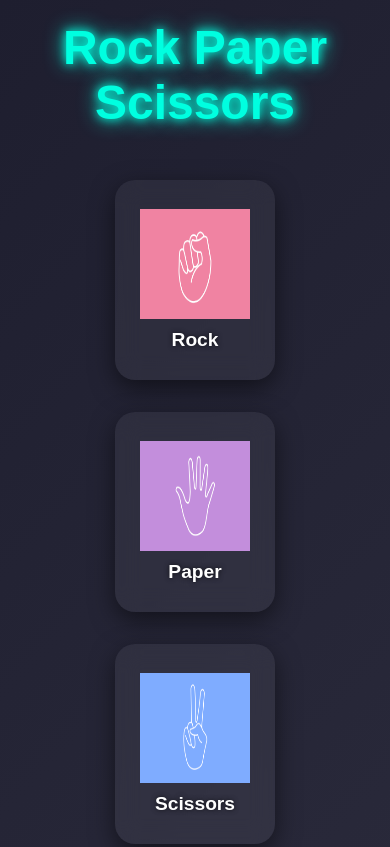
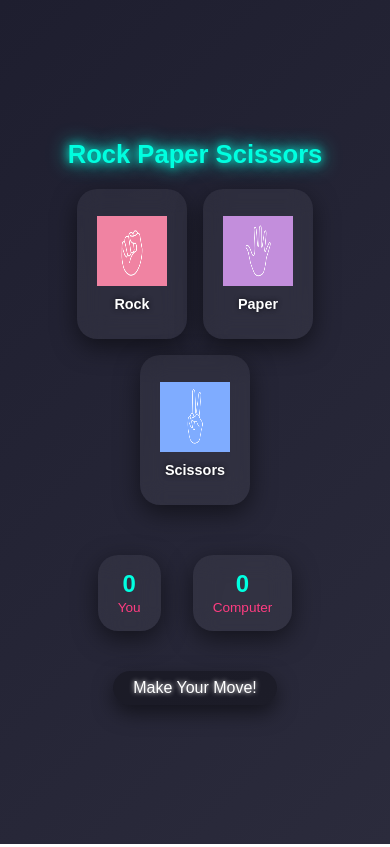
Before and after one commit to patilharshani2483/Rock-Paper-Scissors-Game, a plain HTML site: page index.html in a window 390 px wide. Shown: the top 847 px of the page. Drawn offline with Linux system fonts and the light colour scheme.

Commit message:
First Commit

```diff
--- a/Style.css
+++ b/Style.css
@@ -145,3 +145,95 @@ h1:hover {
 #msg:hover {
     transform: scale(1.05);
 }
+
+
+/* 🌟 Responsive adjustments */
+@media (max-width: 768px) {
+    /* Choices section wraps better on tablets/mobile */
+    .choices {
+        gap: 1rem;
+    }
+
+    .choice {
+        width: 130px;
+        height: 170px;
+    }
+
+    .choice img {
+        width: 90px;
+        height: 90px;
+    }
+
+    .choice span {
+        font-size: 1rem;
+    }
+
+    /* Scoreboard adapts */
+    .scoreboard {
+        gap: 2rem;
+        flex-wrap: wrap;
+    }
+
+    .score-card {
+        padding: 20px 25px;
+    }
+
+    .score-card p {
+        font-size: 2rem;
+    }
+
+    .score-card span {
+        font-size: 1rem;
+    }
+
+    /* Heading smaller on mobile */
+    h1 {
+        font-size: 2rem;
+        margin-bottom: 30px;
+    }
+
+    /* Message box smaller */
+    #msg {
+        font-size: 1.2rem;
+        padding: 10px 25px;
+    }
+}
+
+/* Extra small screens (phones) */
+@media (max-width: 480px) {
+    .choice {
+        width: 110px;
+        height: 150px;
+    }
+
+    .choice img {
+        width: 70px;
+        height: 70px;
+    }
+
+    .choice span {
+        font-size: 0.9rem;
+    }
+
+    .score-card {
+        padding: 15px 20px;
+    }
+
+    .score-card p {
+        font-size: 1.5rem;
+    }
+
+    .score-card span {
+        font-size: 0.85rem;
+    }
+
+    #msg {
+        font-size: 1rem;
+        padding: 8px 20px;
+    }
+
+    h1 {
+        font-size: 1.6rem;
+        margin-bottom: 20px;
+    }
+}
```
